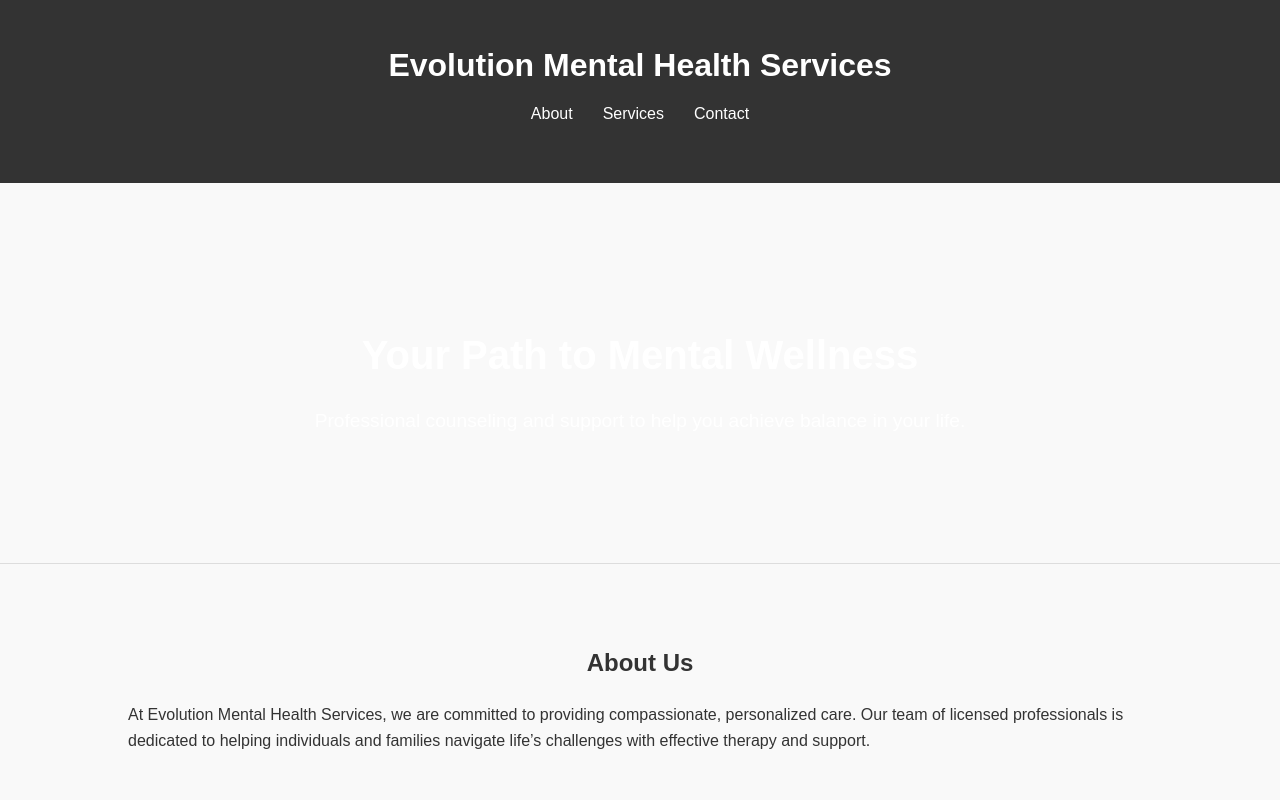
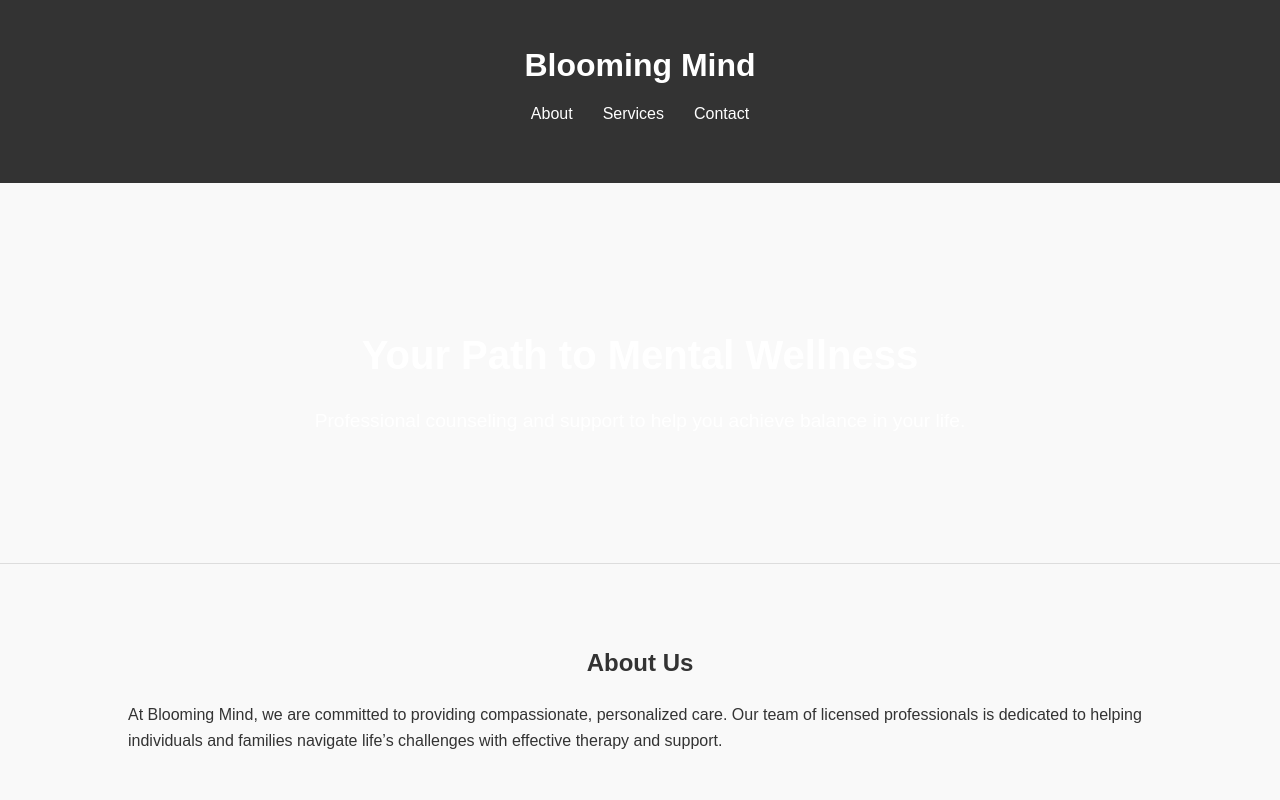
Before and after one commit to JHonel21/bloomingmind-ok, a plain HTML site: page index.html in a window 1280 px wide. Shown: the top 800 px of the page. Drawn offline with Linux system fonts and the light colour scheme.

Commit message:
Update index.html

```diff
--- a/index.html
+++ b/index.html
@@ -4,14 +4,14 @@
     <meta charset="UTF-8">
     <meta name="viewport" content="width=device-width, initial-scale=1.0">
     <meta name="description" content="Mental health services to help you achieve wellness and balance.">
-    <title>Evolution Mental Health Services</title>
+    <title>Blooming Mind</title>
     <link rel="stylesheet" href="style.css">
 </head>
 <body>
     <!-- Header Section -->
     <header>
         <div class="container">
-            <h1>Evolution Mental Health Services</h1>
+            <h1>Blooming Mind</h1>
             <nav>
                 <ul>
                     <li><a href="#about">About</a></li>
@@ -34,7 +34,7 @@
     <section id="about">
         <div class="container">
             <h2>About Us</h2>
-            <p>At Evolution Mental Health Services, we are committed to providing compassionate, personalized care. Our team of licensed professionals is dedicated to helping individuals and families navigate life’s challenges with effective therapy and support.</p>
+            <p>At Blooming Mind, we are committed to providing compassionate, personalized care. Our team of licensed professionals is dedicated to helping individuals and families navigate life’s challenges with effective therapy and support.</p>
         </div>
     </section>
 
@@ -74,7 +74,7 @@
     <!-- Footer Section -->
     <footer>
         <div class="container">
-            <p>&copy; 2025 Evolution Mental Health Services. All rights reserved.</p>
+            <p>&copy; 2025 Blooming Mind PLLC. All rights reserved.</p>
         </div>
     </footer>
 </body>
```
